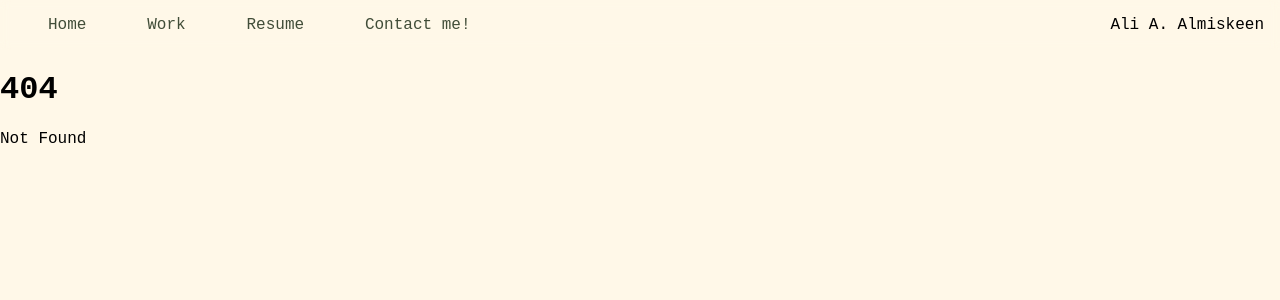
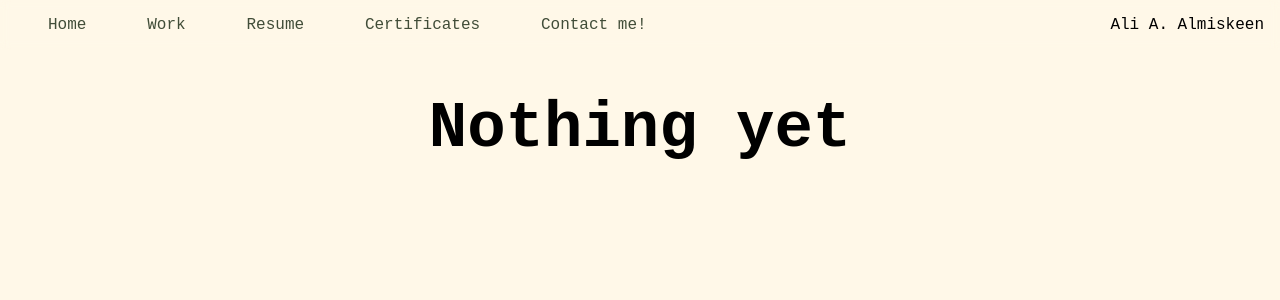
Before and after one commit to alimiskeen/portfolio, a SvelteKit app: page /certificates in a window 1280 px wide. Before the commit this address had no page. Shown: the top 300 px of the page. Built offline with nearby package versions, Linux system fonts and the light colour scheme; a web font is replaced by a local one.

Commit message:
added cert page

```diff
--- a/src/routes/+layout.svelte
+++ b/src/routes/+layout.svelte
@@ -7,6 +7,7 @@
 	let workHover = true;
 	let resumeHover = true;
 	let contactHover = true;
+	let certHover = true;
 </script>
 
 <nav>
@@ -38,6 +39,15 @@
 		<span class:hovering={resumeHover}>]</span></a
 	>
 	<a
+		href="/certificates"
+		class="navlink {$page.url.pathname === '/contact' ? 'current' : ''}"
+		on:mouseenter={() => (certHover = false)}
+		on:mouseleave={() => (certHover = true)}
+		><span class:hovering={certHover}>[</span>
+		Certificates
+		<span class:hovering={certHover}>]</span></a
+	>
+	<a
 		href="/contact"
 		class="navlink {$page.url.pathname === '/contact' ? 'current' : ''}"
 		on:mouseenter={() => (contactHover = false)}
@@ -46,6 +56,7 @@
 		Contact me!
 		<span class:hovering={contactHover}>]</span></a
 	>
+
 	<span class="name">Ali A. Almiskeen</span>
 </nav>
 
--- /dev/null
+++ b/src/routes/certificates/+page.svelte
@@ -0,0 +1,15 @@
+<div>
+	<h1>Nothing yet</h1>
+</div>
+
+<style>
+	h1 {
+		font-size: 4em;
+	}
+
+	div {
+		width: 70%;
+		text-align: center;
+		margin-inline: auto;
+	}
+</style>
```
